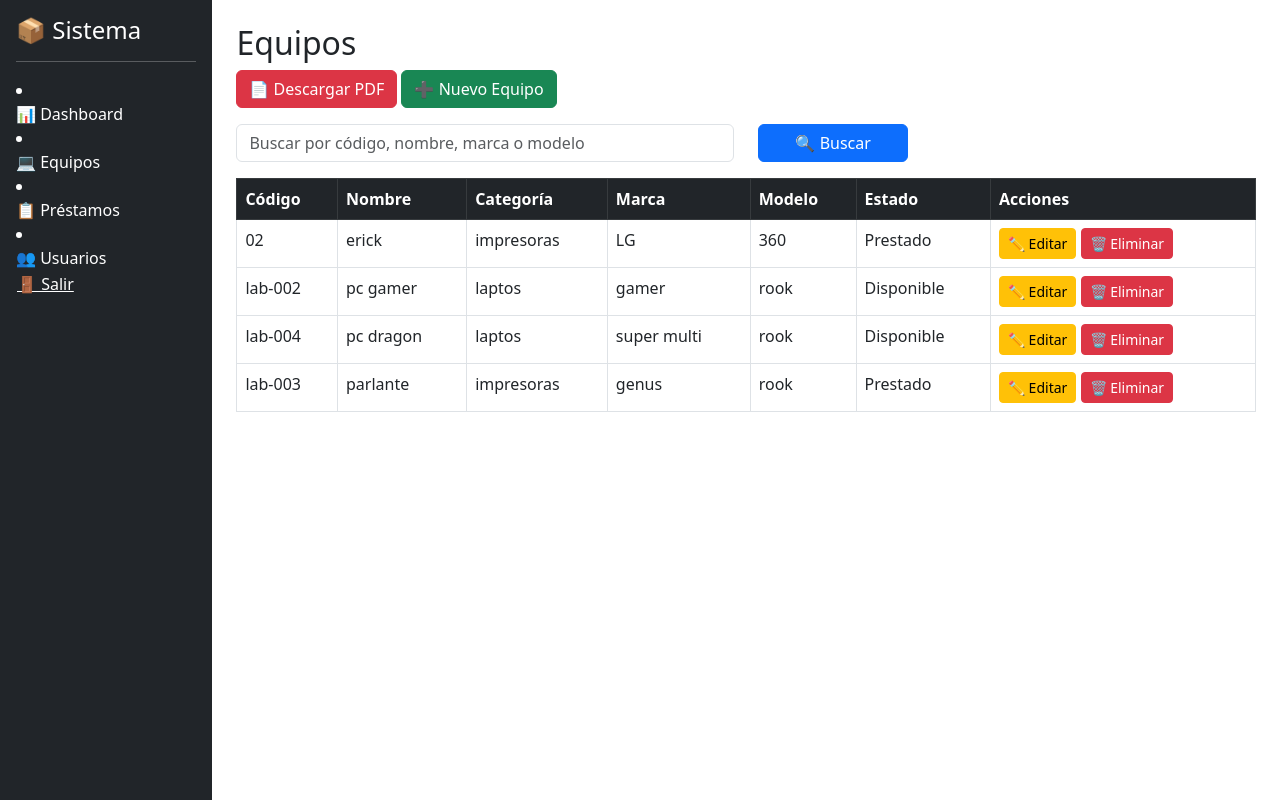
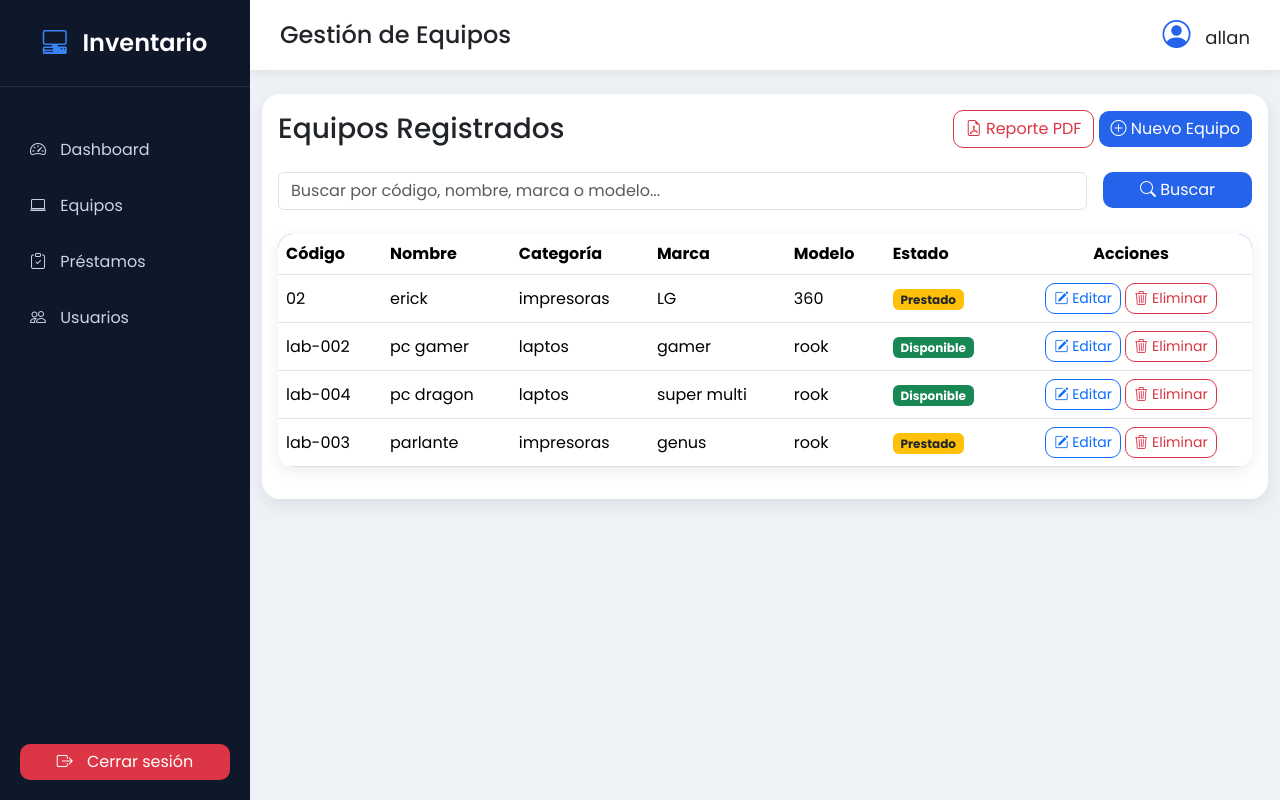
Before and after one commit to amorenob4-alt/PROYECTO_FINAL, a Django app: page /equipos/ in a window 1280 px wide. Run offline with Django 5.2, Linux system fonts and the light colour scheme; a user stored in the database is signed in; data comes from the database, SQL or seed files in the repository.

Commit message:
Mejora del diseño de la interfaz del sistema

```diff
--- /dev/null
+++ b/static/css/estilos.css
@@ -0,0 +1,195 @@
+body {
+    margin: 0;
+    font-family: 'Poppins', sans-serif;
+    background: #eef2f7;
+}
+
+/* Sidebar */
+
+.sidebar {
+
+    width: 250px;
+    height: 100vh;
+
+    background: #0f172a;
+
+    position: fixed;
+
+    color: white;
+
+    display: flex;
+
+    flex-direction: column;
+}
+
+.logo {
+
+    font-size: 24px;
+    font-weight: 600;
+
+    padding: 25px;
+
+    text-align: center;
+
+    border-bottom: 1px solid rgba(255, 255, 255, .1);
+}
+
+.logo i {
+
+    color: #3b82f6;
+
+    margin-right: 10px;
+}
+
+.sidebar ul {
+
+    list-style: none;
+
+    padding: 15px;
+}
+
+.sidebar li {
+
+    margin-bottom: 8px;
+}
+
+.sidebar a {
+
+    display: block;
+
+    padding: 12px 15px;
+
+    border-radius: 12px;
+
+    color: #cbd5e1;
+
+    text-decoration: none;
+
+    transition: .3s;
+}
+
+.sidebar a:hover {
+
+    background: #2563eb;
+
+    color: white;
+}
+
+.sidebar i {
+
+    margin-right: 10px;
+}
+
+.logout {
+
+    margin-top: auto;
+
+    padding: 20px;
+}
+
+/* Contenido */
+
+.contenido {
+
+    margin-left: 250px;
+
+    width: 100%;
+}
+
+/* Topbar */
+
+.topbar {
+
+    height: 70px;
+
+    background: white;
+
+    display: flex;
+
+    justify-content: space-between;
+
+    align-items: center;
+
+    padding: 0 30px;
+
+    box-shadow: 0 2px 10px rgba(0, 0, 0, .08);
+}
+
+.usuario {
+
+    font-size: 18px;
+}
+
+.usuario i {
+
+    font-size: 28px;
+
+    color: #2563eb;
+
+    margin-right: 10px;
+}
+
+/* Tarjetas */
+
+.card {
+
+    border: none;
+
+    border-radius: 18px;
+
+    box-shadow: 0 6px 18px rgba(0, 0, 0, .08);
+}
+
+/* Tabla */
+
+.table {
+
+    background: white;
+
+    border-radius: 15px;
+
+    overflow: hidden;
+
+    box-shadow: 0 4px 15px rgba(0, 0, 0, .08);
+}
+
+.table thead {
+
+    background: #2563eb;
+
+    color: white;
+}
+
+.table tbody tr:hover {
+
+    background: #f1f5f9;
+}
+
+/* Botones */
+
+.btn {
+
+    border-radius: 10px;
+}
+
+.btn-primary {
+
+    background: #2563eb;
+
+    border: none;
+}
+
+.btn-success {
+
+    border: none;
+}
+
+.btn-warning {
+
+    border: none;
+}
+
+.btn-danger {
+
+    border: none;
+}
--- a/templates/base.html
+++ b/templates/base.html
@@ -1,70 +1,129 @@
+{% load static %}
 <!DOCTYPE html>
-<html>
+<html lang="es">
 
 <head>
-    <title>{% block title %}Sistema de Préstamos{% endblock %}</title>
-    <link href="https://cdn.jsdelivr.net/npm/bootstrap@5.3.0/dist/css/bootstrap.min.css" rel="stylesheet">
+    <meta charset="UTF-8">
+    <meta name="viewport" content="width=device-width, initial-scale=1.0">
+
+    <title>{% block title %}Sistema de Inventario{% endblock %}</title>
+
+    <!-- Bootstrap -->
+    <link href="https://cdn.jsdelivr.net/npm/bootstrap@5.3.3/dist/css/bootstrap.min.css" rel="stylesheet">
+
+    <!-- Bootstrap Icons -->
+    <link rel="stylesheet" href="https://cdn.jsdelivr.net/npm/bootstrap-icons@1.11.3/font/bootstrap-icons.min.css">
+
+    <!-- Google Fonts -->
+    <link href="https://fonts.googleapis.com/css2?family=Poppins:wght@300;400;500;600;700&display=swap"
+        rel="stylesheet">
+
+    <!-- CSS -->
+    <link rel="stylesheet" href="{% static 'css/estilos.css' %}">
 </head>
 
 <body>
 
     <div class="d-flex">
 
-        <!-- SIDEBAR -->
-        <div class="bg-dark text-white p-3 vh-100" style="width: 250px;">
-            <h4>📦 Sistema</h4>
-            <hr>
+        <!-- Sidebar -->
+        <aside class="sidebar">
 
-            <li class="nav-item">
-                <a href="{% url 'dashboard' %}" class="nav-link text-white">
-                    📊 Dashboard
+            <div class="logo">
+                <i class="bi bi-pc-display-horizontal"></i>
+                <span>Inventario</span>
+            </div>
+
+            <ul class="nav flex-column mt-4">
+
+                <li>
+                    <a href="{% url 'dashboard' %}">
+                        <i class="bi bi-speedometer2"></i>
+                        Dashboard
                     </a>
                 </li>
-            <li class="nav-item">
-                <a href="{% url 'lista_equipos' %}" class="nav-link text-white">
-                    💻 Equipos
+
+                <li>
+                    <a href="{% url 'lista_equipos' %}">
+                        <i class="bi bi-laptop"></i>
+                        Equipos
                     </a>
                 </li>
-            <li class="nav-item">
-                <a href="{% url 'lista_prestamos' %}" class="nav-link text-white">
-                    📋 Préstamos
+
+                <li>
+                    <a href="{% url 'lista_prestamos' %}">
+                        <i class="bi bi-clipboard-check"></i>
+                        Préstamos
                     </a>
                 </li>
-            <li class="nav-item">
-                <a href="{% url 'lista_usuarios' %}" class="nav-link text-white">
-                    👥 Usuarios
+
+                <li>
+                    <a href="{% url 'lista_usuarios' %}">
+                        <i class="bi bi-people"></i>
+                        Usuarios
                     </a>
                 </li>
+
                 {% if is_admin %}
-            <li class="nav-item">
-                <a href="/admin-panel" class="nav-link text-white">
-                    ⚙️ Panel de administración
+                <li>
+                    <a href="/admin-panel">
+                        <i class="bi bi-gear"></i>
+                        Administración
                     </a>
                 </li>
                 {% endif %}
 
-            {% if is_usuario %}
-            <li class="nav-item">
-                <a href="{% url 'dashboard' %}" class="nav-link text-white">
-                    ⚙️ Panel de administración
-                </a>
-            </li>
-            {% endif %}
+            </ul>
+
+            <div class="logout">
+
                 <form method="post" action="{% url 'logout' %}">
                     {% csrf_token %}
-                <button class="btn btn-link text-white p-0">🚪 Salir</button>
+                    <button class="btn btn-danger w-100">
+                        <i class="bi bi-box-arrow-right"></i>
+                        Cerrar sesión
+                    </button>
                 </form>
 
             </div>
 
-        <!-- CONTENIDO -->
-        <div class="p-4 w-100">
-            {% block content %}
+        </aside>
+
+        <!-- Contenido -->
+        <main class="contenido">
+
+            <!-- Barra superior -->
+            <div class="topbar">
+
+                <h4 class="mb-0">
+                    {% block encabezado %}
+                    Sistema de Inventario
                     {% endblock %}
+                </h4>
+
+                <div class="usuario">
+
+                    <i class="bi bi-person-circle"></i>
+
+                    {{ request.user.username }}
+
                 </div>
 
             </div>
 
+            <div class="container-fluid mt-4">
+
+                {% block content %}
+                {% endblock %}
+
+            </div>
+
+        </main>
+
+    </div>
+
+    <script src="https://cdn.jsdelivr.net/npm/bootstrap@5.3.3/dist/js/bootstrap.bundle.min.js"></script>
+
 </body>
 
 </html>
--- a/templates/inventario/lista_equipos.html
+++ b/templates/inventario/lista_equipos.html
@@ -1,44 +1,78 @@
 {% extends 'base.html' %}
+
+{% block title %}Equipos{% endblock %}
+
+{% block encabezado %}
+Gestión de Equipos
+{% endblock %}
 
 {% block content %}
 
-<h2>Equipos</h2>
+<div class="card">
 
-<a href="{% url 'reporte_equipos_pdf' %}" class="btn btn-danger mb-3">
-    📄 Descargar PDF
+    <div class="card-body">
+
+        <div class="d-flex justify-content-between align-items-center mb-4">
+
+            <h3 class="mb-0">
+                Equipos Registrados
+            </h3>
+
+            <div>
+
+                <a href="{% url 'reporte_equipos_pdf' %}" class="btn btn-outline-danger">
+                    <i class="bi bi-file-earmark-pdf"></i>
+                    Reporte PDF
                 </a>
 
-<a href="{% url 'crear_equipo' %}" class="btn btn-success mb-3">
-    ➕ Nuevo Equipo
+                <a href="{% url 'crear_equipo' %}" class="btn btn-primary">
+                    <i class="bi bi-plus-circle"></i>
+                    Nuevo Equipo
                 </a>
 
-<form method="get" class="row mb-3">
+            </div>
 
-    <div class="col-md-6">
-        <input type="text" name="buscar" class="form-control" placeholder="Buscar por código, nombre, marca o modelo"
-            value="{{ request.GET.buscar }}">
+        </div>
+
+        <form method="get" class="row g-3 mb-4">
+
+            <div class="col-md-10">
+
+                <input type="text" name="buscar" class="form-control"
+                    placeholder="Buscar por código, nombre, marca o modelo..." value="{{ request.GET.buscar }}">
+
             </div>
 
             <div class="col-md-2">
+
                 <button class="btn btn-primary w-100">
-            🔍 Buscar
+
+                    <i class="bi bi-search"></i>
+
+                    Buscar
+
                 </button>
+
             </div>
 
         </form>
 
-<table class="table table-bordered table-hover">
+        <table class="table align-middle">
 
-    <thead class="table-dark">
+            <thead>
+
                 <tr>
+
                     <th>Código</th>
                     <th>Nombre</th>
                     <th>Categoría</th>
                     <th>Marca</th>
                     <th>Modelo</th>
                     <th>Estado</th>
-            <th>Acciones</th>
+                    <th class="text-center">Acciones</th>
+
                 </tr>
+
             </thead>
 
             <tbody>
@@ -46,29 +80,63 @@
                 {% for equipo in equipos %}
 
                 <tr>
+
                     <td>{{ equipo.codigo }}</td>
+
                     <td>{{ equipo.nombre }}</td>
+
                     <td>{{ equipo.categoria }}</td>
+
                     <td>{{ equipo.marca }}</td>
+
                     <td>{{ equipo.modelo }}</td>
-            <td>{{ equipo.estado }}</td>
+
                     <td>
-                <a href="{% url 'editar_equipo' equipo.id %}" class="btn btn-warning btn-sm">
-                    ✏️ Editar
+
+                        {% if equipo.estado == "Disponible" %}
+
+                        <span class="badge bg-success">
+                            Disponible
+                        </span>
+
+                        {% else %}
+
+                        <span class="badge bg-warning text-dark">
+                            {{ equipo.estado }}
+                        </span>
+
+                        {% endif %}
+
+                    </td>
+
+                    <td class="text-center">
+
+                        <a href="{% url 'editar_equipo' equipo.id %}" class="btn btn-outline-primary btn-sm">
+
+                            <i class="bi bi-pencil-square"></i> Editar
+
                         </a>
-                <a href="{% url 'eliminar_equipo' equipo.id %}" class="btn btn-danger btn-sm">
-                    🗑 Eliminar
+
+                        <a href="{% url 'eliminar_equipo' equipo.id %}" class="btn btn-outline-danger btn-sm">
+
+                            <i class="bi bi-trash3"></i> Eliminar
+
                         </a>
+
                     </td>
+
                 </tr>
-
 
                 {% empty %}
 
                 <tr>
-            <td colspan="7" class="text-center">
+
+                    <td colspan="7" class="text-center py-4">
+
                         No existen equipos registrados.
+
                     </td>
+
                 </tr>
 
                 {% endfor %}
@@ -77,4 +145,8 @@
 
         </table>
 
+    </div>
+
+</div>
+
 {% endblock %}
```
Lines whose indentation alone changed are shown as unchanged.
